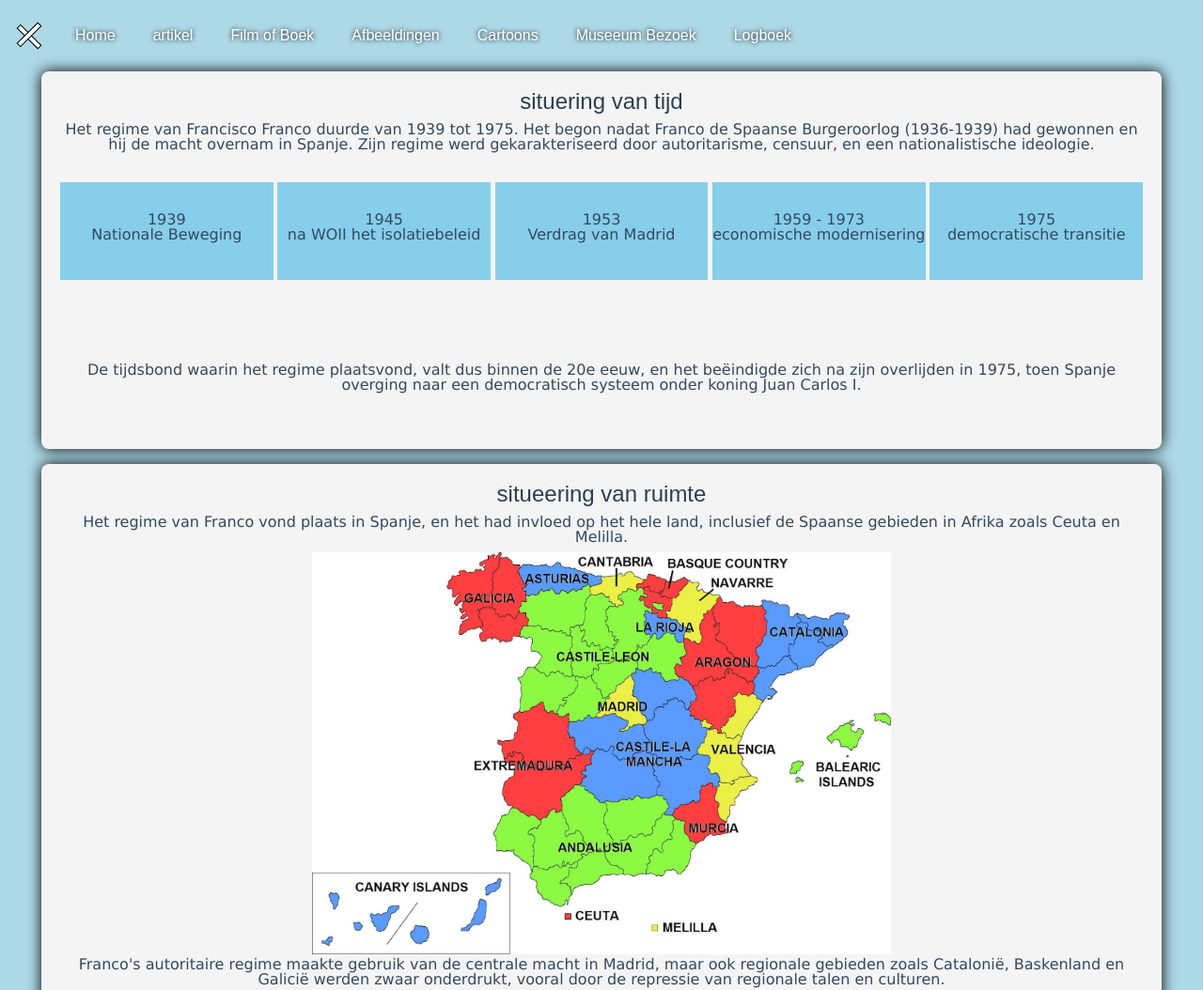
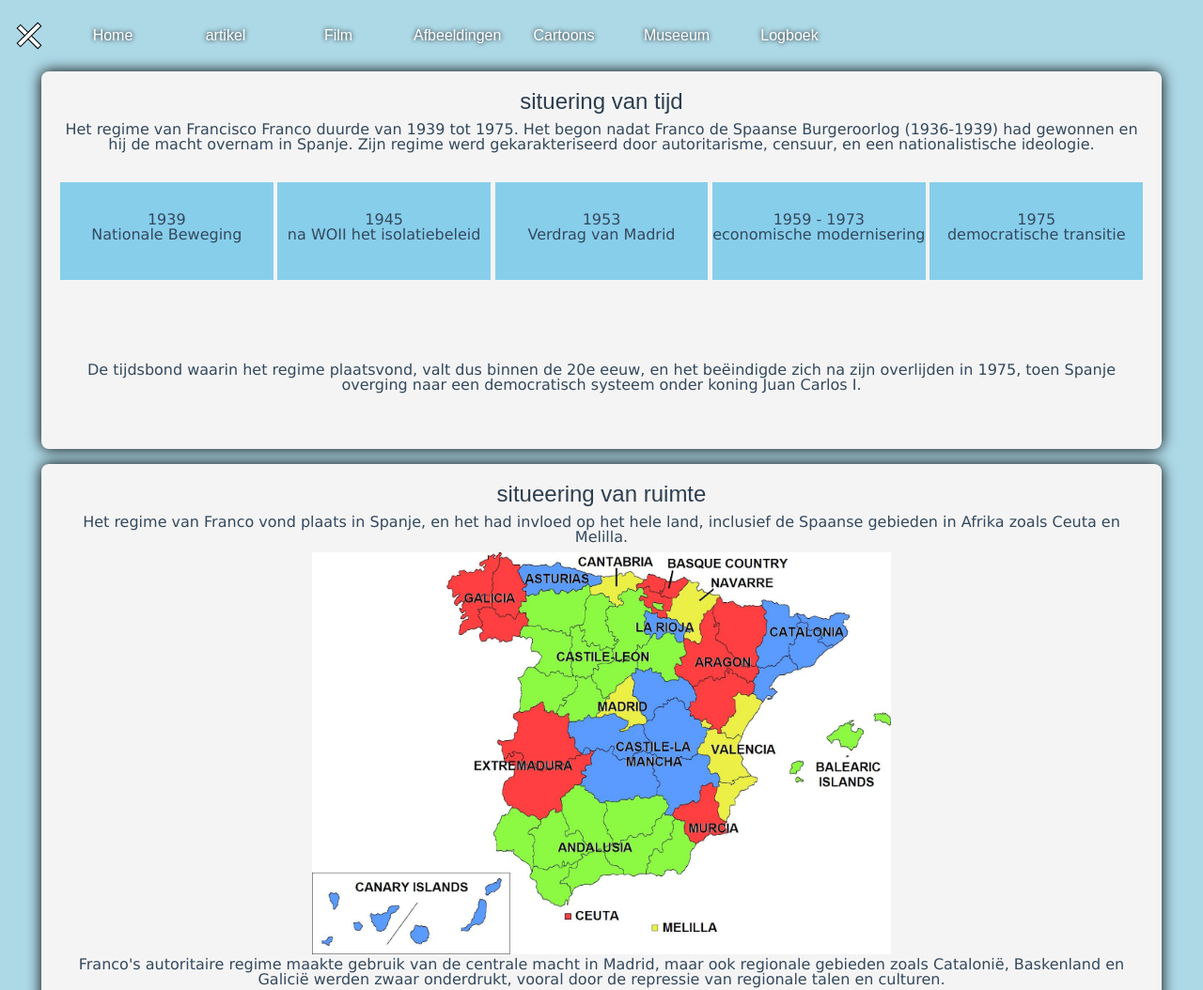
Before and after one commit to snail-boi/historisch-onderzoek, a plain HTML site: page index.html in a window 1280 px wide. Shown: the top 1054 px of the page at 94% size. Drawn offline with Linux system fonts and the light colour scheme.

Commit message:
navbar shenanigens

```diff
--- a/generalstyle.css
+++ b/generalstyle.css
@@ -80,10 +80,11 @@ body {
     text-decoration: none;
     display: block;
     padding: 10px;
+    width: 5rem;
     transition: color 0.3s ease;
     text-shadow: 0px 0px 5px rgb(0, 0, 0);
 }
 
 .navbar-item a:hover {
-    color: #ff6347; /* Verander de kleur bij hover (optioneel) */
+    font-weight: 600;
 }
--- a/index.html
+++ b/index.html
@@ -18,10 +18,10 @@
             <ul class="navbar-menu">
                 <li class="navbar-item"><a href="#home">Home</a></li>
                 <li class="navbar-item"><a href="artikel.html">artikel</a></li>
-                <li class="navbar-item"><a href="#film-boek">Film of Boek</a></li>
+                <li class="navbar-item"><a href="#film-boek">Film</a></li>
                 <li class="navbar-item"><a href="#afbeeldingen">Afbeeldingen</a></li>
                 <li class="navbar-item"><a href="#cartoons">Cartoons</a></li>
-                <li class="navbar-item"><a href="#museeum">Museeum Bezoek</a></li>
+                <li class="navbar-item"><a href="#museeum">Museeum</a></li>
                 <li class="navbar-item"><a href="logboek.html">Logboek</a></li>
             </ul>
         </nav>
```
Also changed, not shown: artikel.html (+2 -2 lines), logboek.html (+2 -2 lines).
